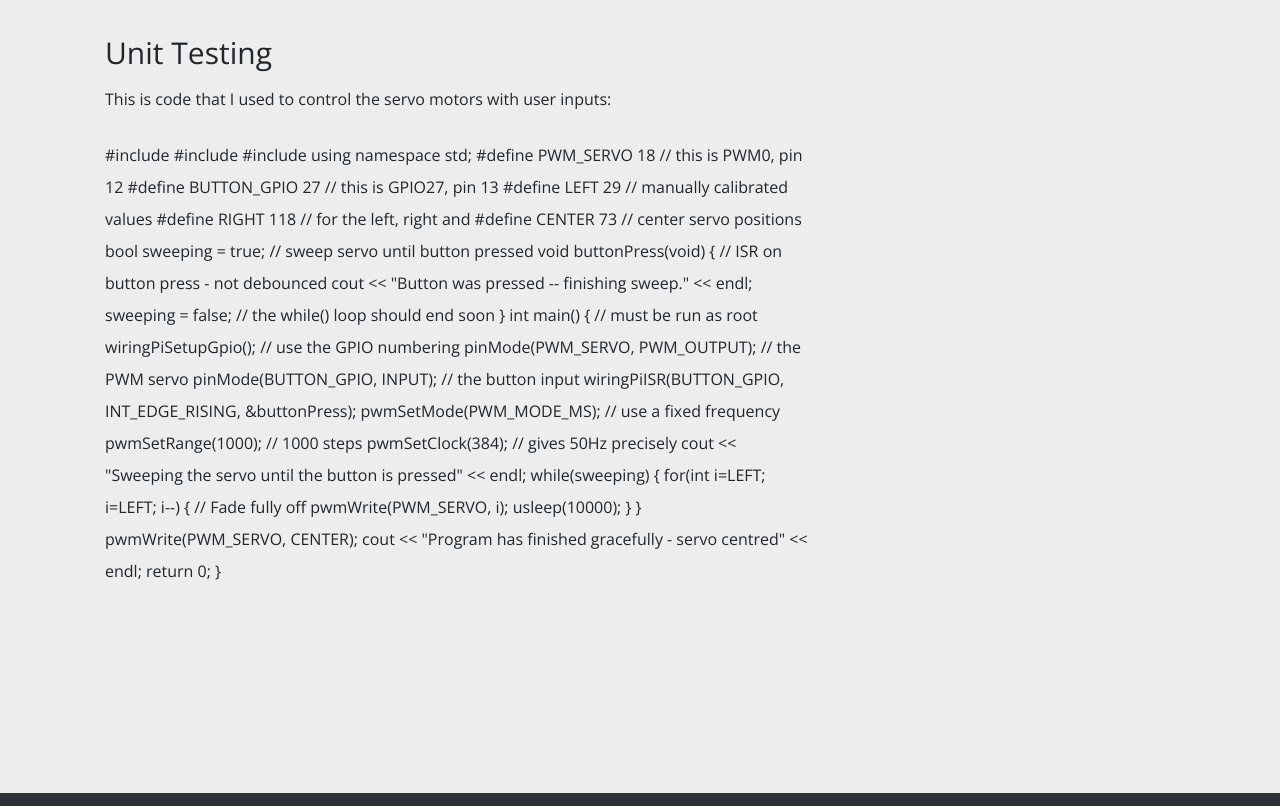
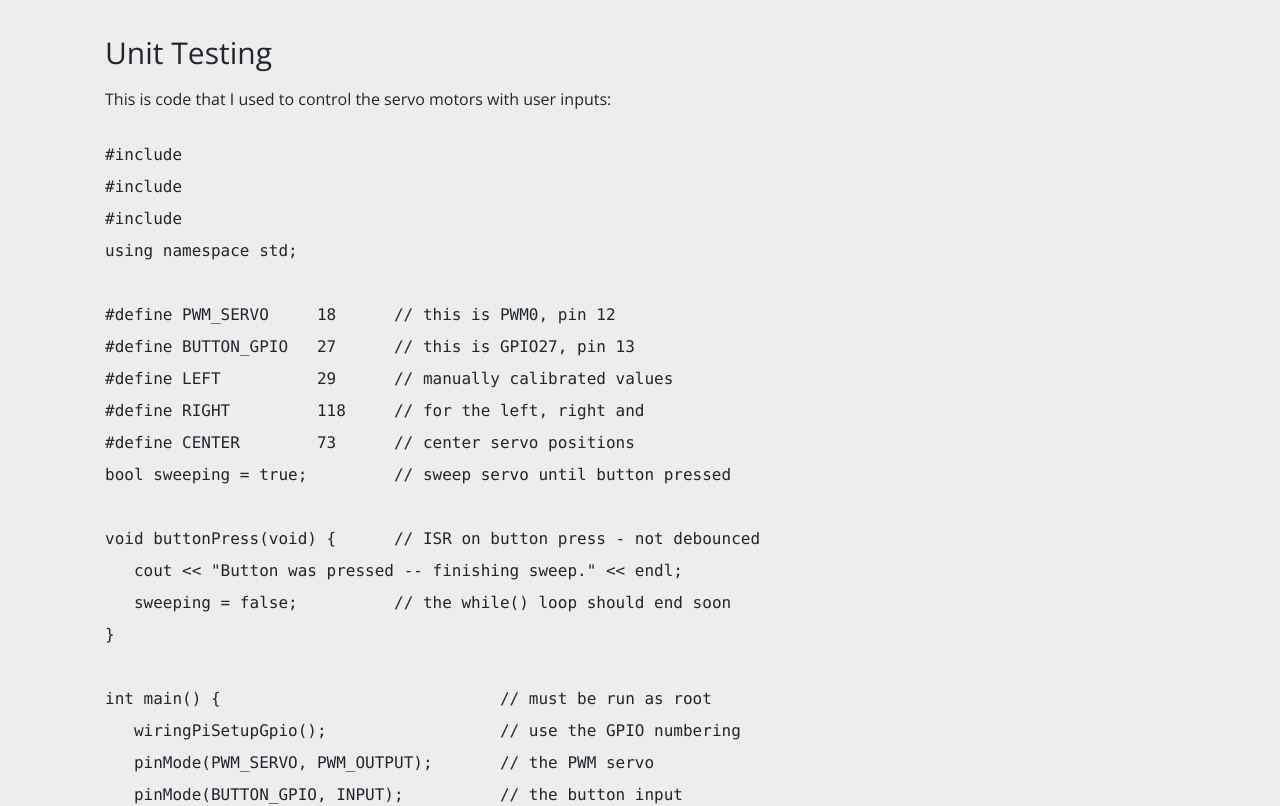
Before and after one commit to hennok09/hennok129.github.io, a plain HTML site: page build-instructions/index.html in a window 1280 px wide. Shown: the part 3940-4746 px from the top of the page. Drawn offline with nearby package versions, Linux system fonts and the light colour scheme; files whose address does not match are found by name.

Commit message:
Update indexcontent.html

```diff
--- a/build-instructions/indexcontent.html
+++ b/build-instructions/indexcontent.html
@@ -130,7 +130,7 @@
   <SECTION ID="Unit Testing">
   <H3>Unit Testing</H3>
   <p>This is code that I used to control the servo motors with user inputs:</p>
-  <p>
+<code><pre>
 #include <iostream>
 #include <wiringPi.h>
 #include <unistd.h>
@@ -172,7 +172,7 @@ int main() {                             // must be run as root
    cout << "Program has finished gracefully - servo centred" << endl;
    return 0;
 }
-  </p>
+</pre></code>
  </SECTION>
 
 
```
